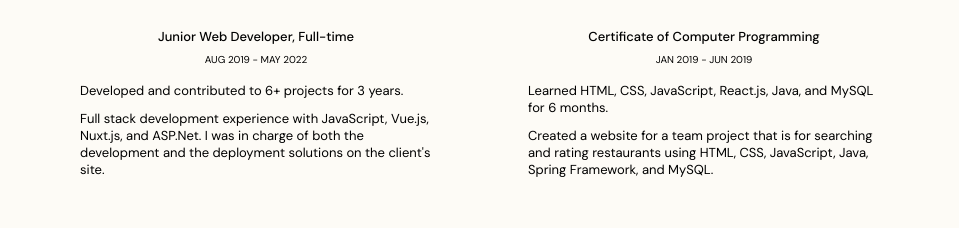
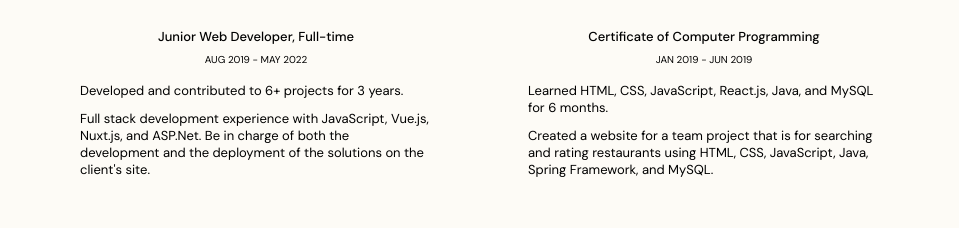
Before and after one commit to jisunbella/jisun-portfolio, a React (Create React App) app: page / in a window 1280 px wide. Shown: the part 1191-1419 px from the top of the page, without its empty margins (160-1119 px from the left). Built offline with nearby package versions, Linux system fonts and the light colour scheme.

Commit message:
typo modified

```diff
--- a/src/components/about/CareerData.js
+++ b/src/components/about/CareerData.js
@@ -12,7 +12,7 @@ const data = [
     location: 'Seoul, South Korea',
     position: 'Junior Web Developer, Full-time',
     desc1: 'Developed and contributed to 6+ projects for 3 years.',
-    desc2: 'Full stack development experience with JavaScript, Vue.js, Nuxt.js, and ASP.Net. I was in charge of both the development and the deployment solutions on the client\'s site.'
+    desc2: 'Full stack development experience with JavaScript, Vue.js, Nuxt.js, and ASP.Net. Be in charge of both the development and the deployment of the solutions on the client\'s site.'
   },
   {
     id: 2,
```
